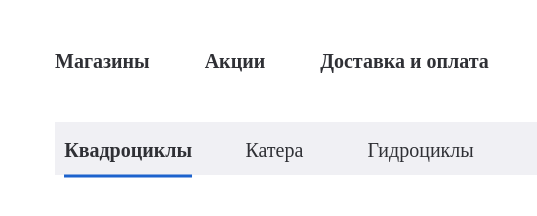
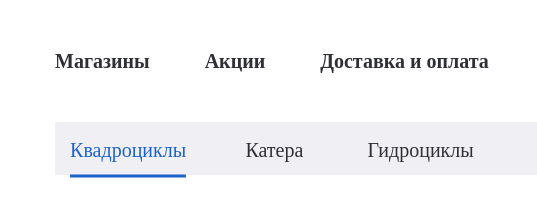
Before and after one commit to aleksandr-kolmakov/Drive-Moto, a plain HTML site: page index.html in a window 1280 px wide. In both pictures the pointer is over the link "Квадроциклы". Shown: the full height of the page, 0-537 px from the left. Drawn offline with nearby package versions, Linux system fonts and the light colour scheme.

Commit message:
Update style.css

```diff
--- a/css/style.css
+++ b/css/style.css
@@ -103,6 +103,10 @@ body{
     right: -14px;
 }
 
+.header__bottom{
+    margin-bottom: 78px;
+}
+
 .menu-bottom__list{
     display: flex;
     justify-content: space-around;
@@ -136,8 +140,7 @@ body{
 }
 
 .menu-bottom__link:hover{
-    font-family: 'FProDisplay-Semibold' sans-serif;
-    font-weight: 600;
+    color: #1C62CD;
 
 }
 .menu-bottom__link:hover::before{
```
